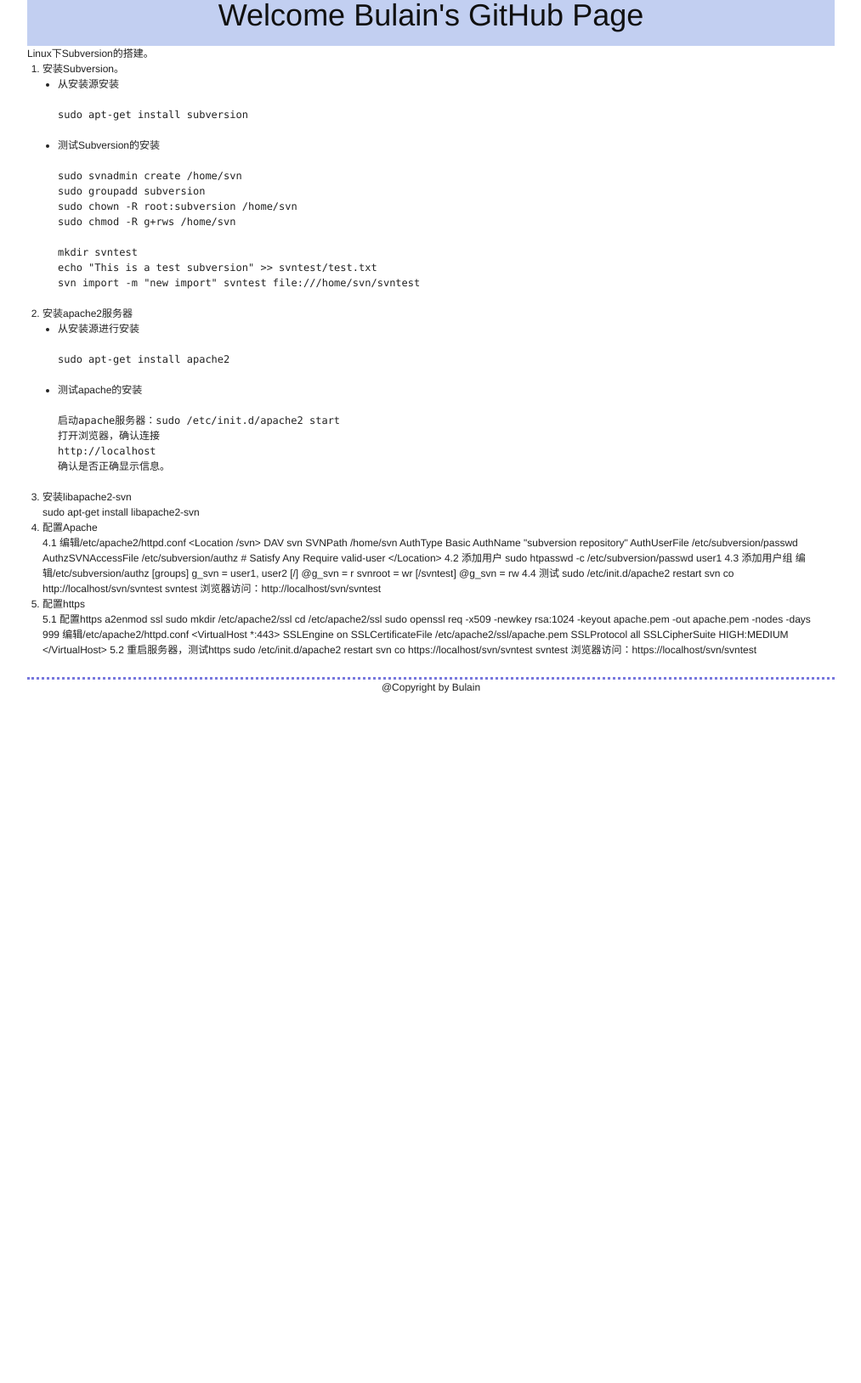
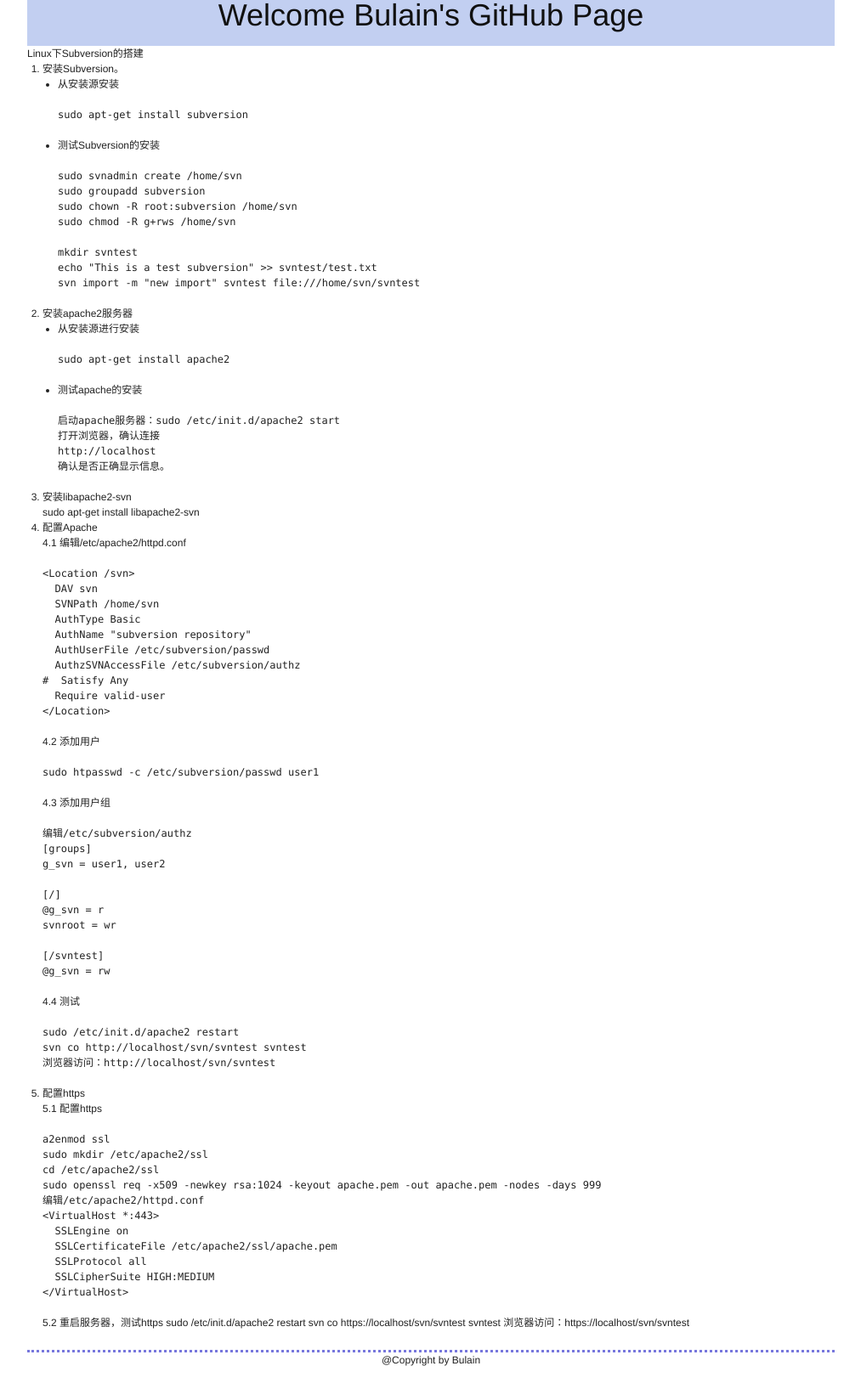
Before and after one commit to bulain/bulain.github.com, a Jekyll site: the page built from _posts/2010-04-21-subversion-install-on-ubuntu.md, in a window 1280 px wide. Shown: the whole page at 85% size, without its empty margins (133-1146 px from the left). Built offline with Jekyll 4.4.1, drawn with Linux system fonts in a browser that asks for light colours; before the commit the page ends 900 px from its top, so only the background shows below that.

Commit message:
update subversion install on ubuntu

```diff
--- a/_posts/2010-04-21-subversion-install-on-ubuntu.md
+++ b/_posts/2010-04-21-subversion-install-on-ubuntu.md
@@ -1,9 +1,9 @@
 ---
-title: Linux下Subversion的搭建。
+title: Linux下Subversion的搭建
 layout: default
 ---
 
-<div>Linux下Subversion的搭建。</div>
+<div>Linux下Subversion的搭建</div>
 <ol>
 <li>安装Subversion。</li>
 <ul>
@@ -46,6 +46,7 @@ sudo apt-get install libapache2-svn
 
 <li>配置Apache</li>
 4.1 编辑/etc/apache2/httpd.conf
+<pre>
 <Location /svn>
   DAV svn
   SVNPath /home/svn
@@ -56,11 +57,15 @@ sudo apt-get install libapache2-svn
 #  Satisfy Any
   Require valid-user
 </Location>
+</pre>
 
 4.2 添加用户
+<pre>
 sudo htpasswd -c /etc/subversion/passwd user1
+</pre>
 
 4.3 添加用户组
+<pre>
 编辑/etc/subversion/authz
 [groups]
 g_svn = user1, user2
@@ -71,14 +76,18 @@ svnroot = wr
 
 [/svntest]
 @g_svn = rw
+</pre>
 
 4.4 测试
+<pre>
 sudo /etc/init.d/apache2 restart
 svn co http://localhost/svn/svntest svntest
 浏览器访问：http://localhost/svn/svntest
+</pre>
 
 <li>配置https</li>
 5.1 配置https
+<pre>
 a2enmod ssl
 sudo mkdir /etc/apache2/ssl
 cd /etc/apache2/ssl
@@ -90,6 +99,7 @@ sudo openssl req -x509 -newkey rsa:1024 -keyout apache.pem -out apache.pem -node
   SSLProtocol all
   SSLCipherSuite HIGH:MEDIUM
 </VirtualHost>
+</pre>
 
 5.2 重启服务器，测试https
 sudo /etc/init.d/apache2 restart
```
